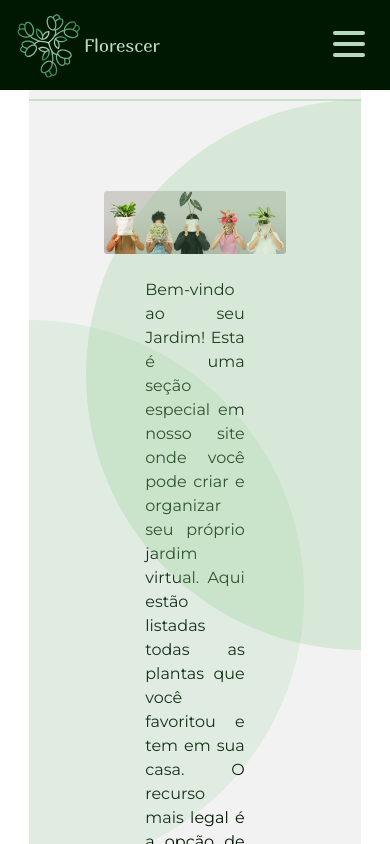
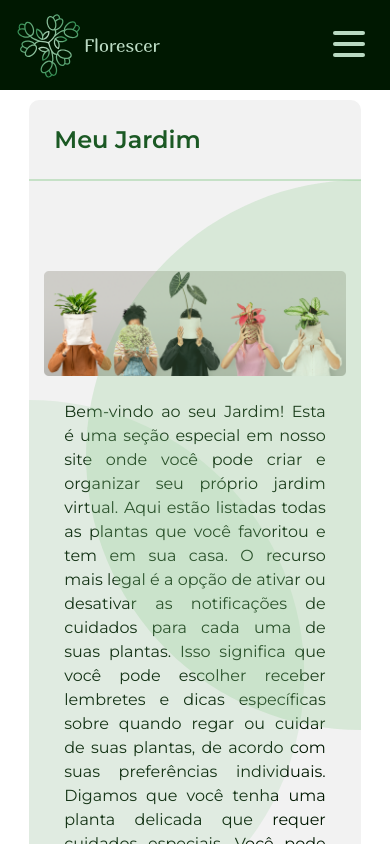
Before and after one commit to senac-pd1/florescer-front-end, a React (Vite) app: page /profile in a window 390 px wide. Shown: the top 844 px of the page. Built offline with nearby package versions, Linux system fonts and the light colour scheme; no server answers.

Commit message:
fix responsividade

```diff
--- a/src/containers/UserGarden/UserGardenStyle.ts
+++ b/src/containers/UserGarden/UserGardenStyle.ts
@@ -60,8 +60,7 @@ export const ContainerInfo = styled.div`
 
 export const TextCard = styled.div`
   color: ${colorsVariables.darkGreen};
-  flex-basis: 40%;
-  max-width: 800px;
+  max-width: 500px;
   @media ${devices.laptopL} {
     width: 100%;
     margin: 0 15px;
@@ -75,8 +74,7 @@ export const TextCard = styled.div`
 `;
 
 export const ImageCard = styled.div`
-  flex-basis: 55%;
-  max-width: 800px;
+  max-width: 600px;
   @media ${devices.laptopL} {
     width: 100%;
     margin: 0 15px;
--- a/src/pages/ProfilePage/ProfilePage.tsx
+++ b/src/pages/ProfilePage/ProfilePage.tsx
@@ -5,6 +5,7 @@ import { UserWishlist } from "../../containers/UserWishlist/UserWishlist";
 import { getWishlist, deleteItemWishlist } from "../../services/ApiProfile";
 import { useEffect, useState } from "react";
 import { PlanstInterface } from "../../model/PlanstInterface";
+import { ContainerProfilePage } from "./ProfilePageStyle";
 
 const ProfilePage = () => {
   const [wishlist, setWishlist] = useState([]);
@@ -38,14 +39,14 @@ const ProfilePage = () => {
   }, []);
 
   return (
-    <>
+    <ContainerProfilePage>
       <Header />
       <UserGarden />
       <UserWishlist
         wishlistPlants={wishlist}
         onDeletePlant={handleDeletePlant}
       />
-    </>
+    </ContainerProfilePage>
   );
 };
 
--- a/src/pages/ProfilePage/ProfilePageStyle.ts
+++ b/src/pages/ProfilePage/ProfilePageStyle.ts
@@ -1,2 +1,6 @@
 import styled from "styled-components";
 import { colorsVariables } from "../../style/VariablesStyle";
+
+export const ContainerProfilePage = styled.section`
+  margin: 100px 0;
+`;
```
